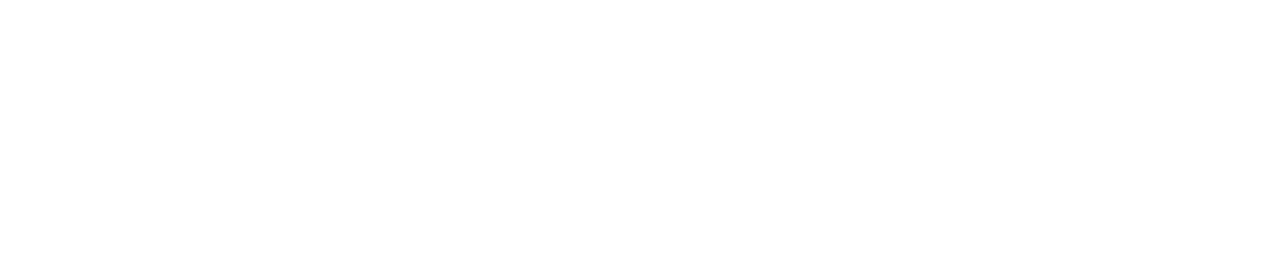
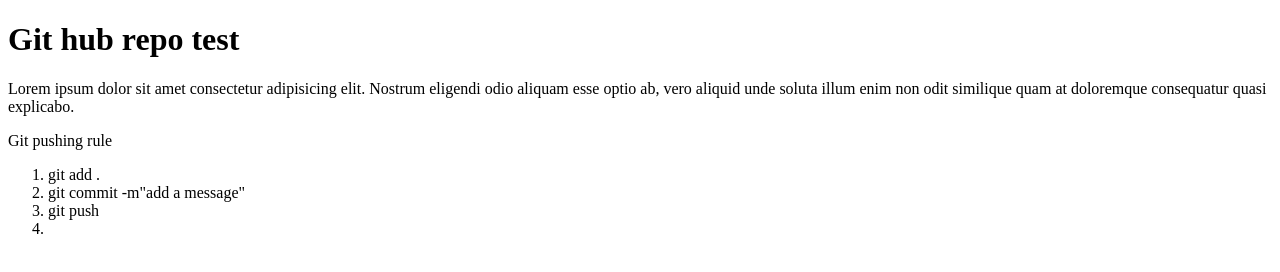
Before and after one commit to ItsBarin/my-first-github-repo, a plain HTML site: page index.html in a window 1280 px wide. Drawn offline with Linux system fonts and the light colour scheme.

Commit message:
adding git rule

```diff
--- a/index.html
+++ b/index.html
@@ -6,6 +6,22 @@
     <title>My First Ever Github Repo</title>
 </head>
 <body>
+    <div>
+        <h1><b>Git hub repo test</b></h1>
+        <p>
+            Lorem ipsum dolor sit amet consectetur adipisicing elit. Nostrum eligendi odio aliquam esse optio ab, vero aliquid unde soluta illum enim non odit similique quam at doloremque consequatur quasi explicabo.
+        </p>
+    </div>
+
+    <div>
+        <p>Git pushing rule</p>
+            <ol>
+                <li>git add .</li>
+                <li>git commit -m"add a message"</li>
+                <li>git push</li>
+                <li></li>
+            </ol>
+    </div>
 
 </body>
 </html>
```
